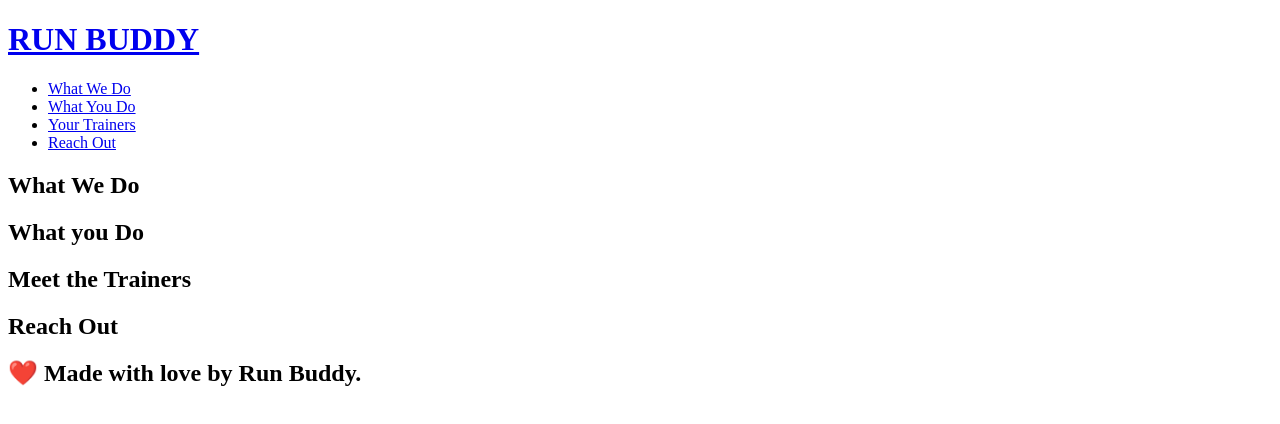
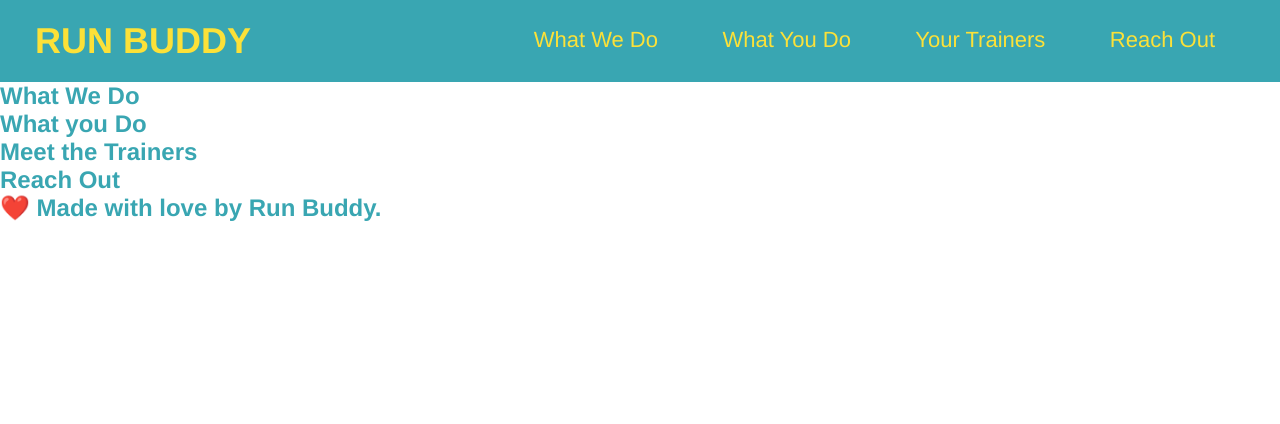
Before and after one commit to DanielP1742/run-buddy, a plain HTML site: page index.html in a window 1280 px wide. Drawn offline with Linux system fonts and the light colour scheme.

Commit message:
CSS Style sheet added

```diff
--- /dev/null
+++ b/assets/css/style.css
@@ -0,0 +1,48 @@
+
+/*this applies to all sheet*/
+* {
+    margin: 0;
+    padding: 0;
+}
+
+
+
+/* apply styles to <header> */
+header {
+    padding: 20px 35px;
+    background-color: #39a6b2;
+}
+
+header h1 {
+    font-weight: bold;
+    font-size: 36px;
+    color: #fce138;
+    margin: 0;
+    display: inline;
+}
+
+header a {
+    text-decoration: none;
+    color: #fce138;
+}
+
+header nav {
+    float: right;
+    margin: 7px 0;
+}
+
+header nav ul li {
+    display: inline;
+}
+
+header nav ul li a {
+    margin: 0 30px;
+    font-weight: lighter;
+    font-size: 22px;
+}
+
+body {
+    /* I'm a CCS comment! */
+    color: #39a6b2;
+    font-family: Helvetica, Arial, sans-serif;
+}
--- a/index.html
+++ b/index.html
@@ -3,6 +3,9 @@
   <head>
     <meta charset="UTF-8" />
     <title>🏃Run Buddy🏃</title>
+
+    <link rel="stylesheet" href="./assets/css/style.css" />
+
   </head>
   <body>
 
```
